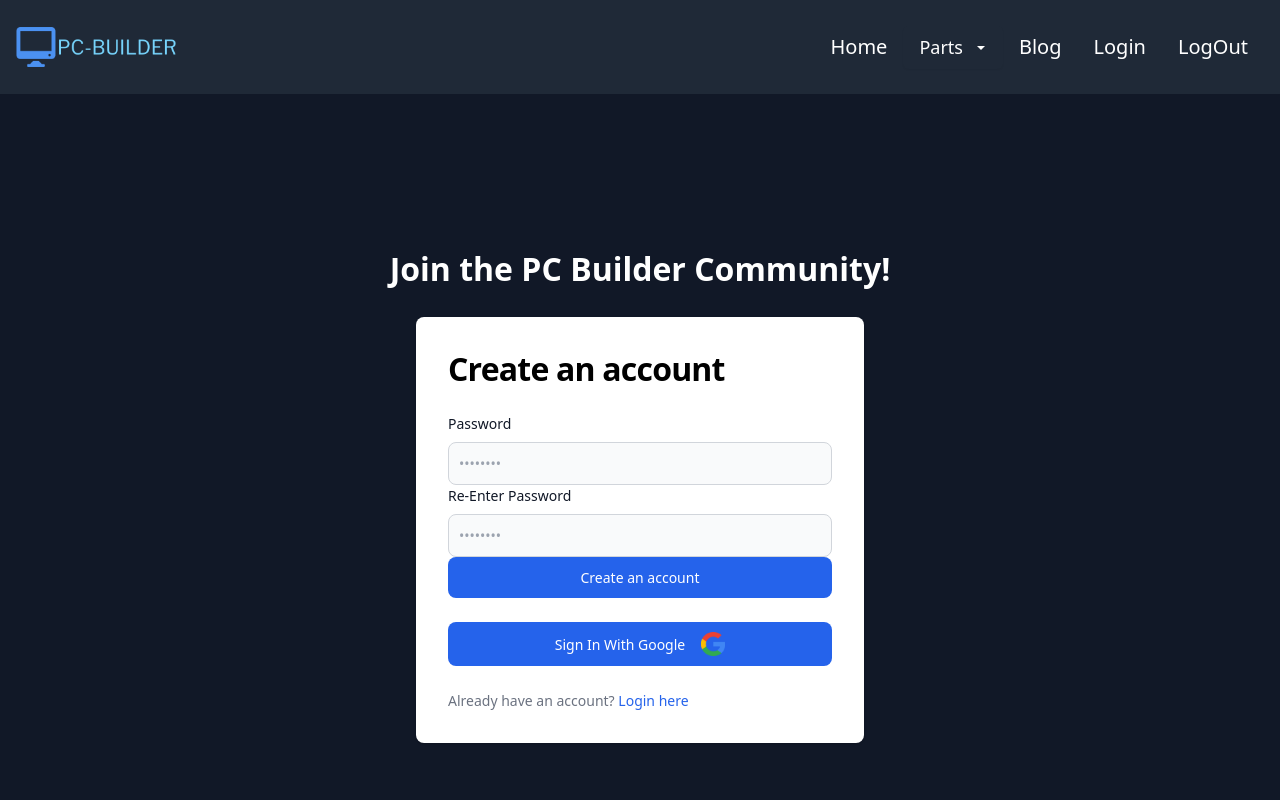
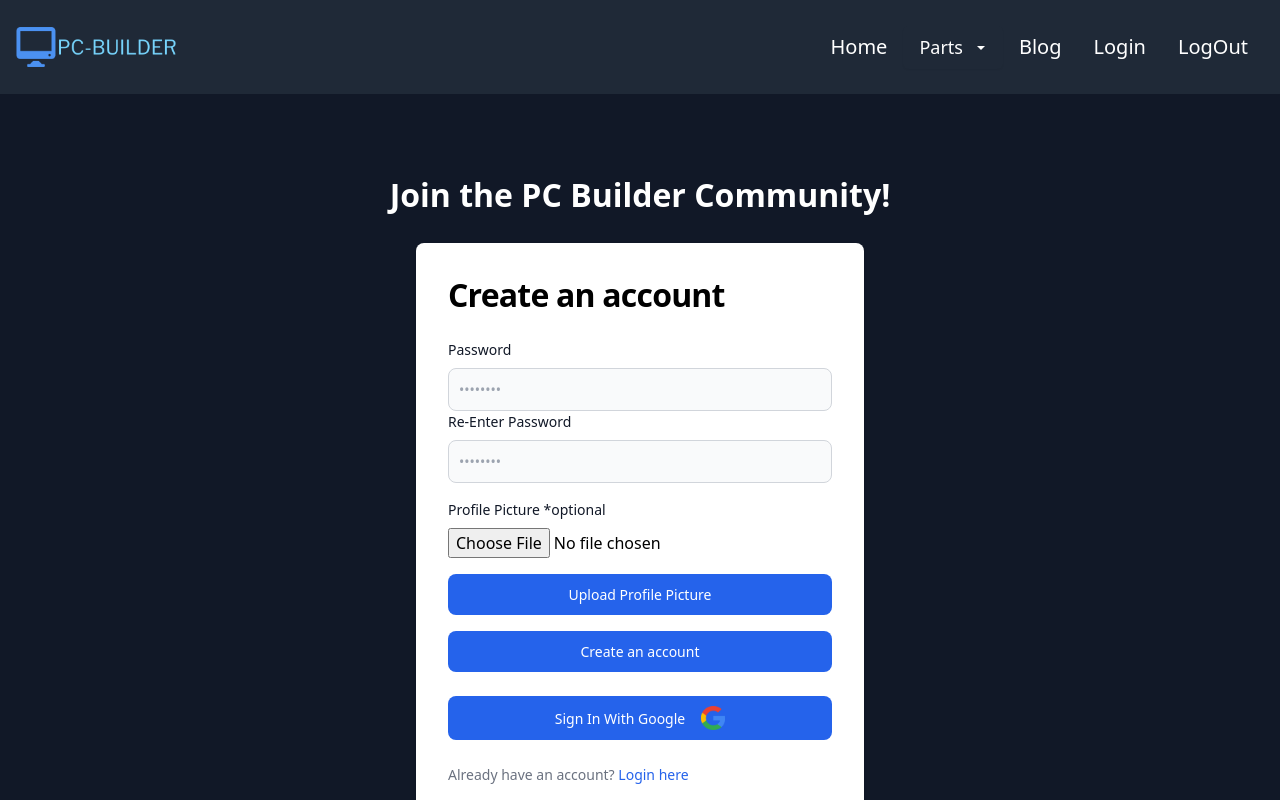
Before and after one commit to Noah8863/PC-Builder, a React (Create React App) app in the folder client/: page /SignUp in a window 1280 px wide. Both pictures are taken after typing "Sample", "Sample", "Sample" into the empty fields and a click on the button "Next". Shown: the top 800 px of the page. Built offline with nearby package versions, Linux system fonts and the light colour scheme.

Commit message:
successfully set up profile picture option for the accounts

```diff
--- a/client/src/components/signup/signup.jsx
+++ b/client/src/components/signup/signup.jsx
@@ -1,6 +1,12 @@
 import React, { useState } from "react";
-import { auth, googleProvider, gitHubProvider } from "../../config/firebase";
+import {
+  auth,
+  googleProvider,
+  gitHubProvider,
+  storage,
+} from "../../config/firebase";
 import { createUserWithEmailAndPassword, signInWithPopup } from "firebase/auth";
+import { ref, uploadBytes } from "firebase/storage";
 import { useNavigate } from "react-router-dom";
 import Alert from "../Alerts/alert.jsx";
 
@@ -8,12 +14,18 @@ import googleIcon from "../../images/googleIcon.png";
 import GitHubIcon from "../../images/GitHubIcon.png";
 
 function SignUp() {
+  //navigate to another page after login successful
   const navigate = useNavigate();
+
+  //New account data
   const [firstName, setFirstName] = useState("");
   const [lastName, setLastName] = useState("");
   const [email, setEmail] = useState("");
   const [password, setPassword] = useState("");
   const [reEnterPassword, setEnterPassword] = useState("");
+  const [fileUpload, setFileUpload] = useState(null);
+
+  //Alert and next questions states
   const [showAlert, setShowAlert] = useState(false);
   const [showAdditionalQuestions, setShowAdditionalQuestions] = useState(false);
 
@@ -47,9 +59,25 @@ function SignUp() {
     }
   };
 
+  //If all input fields are true, show next quetions
   const handleNext = () => {
     if (firstName && lastName && email) {
       setShowAdditionalQuestions(true);
+    }
+  };
+
+  const areFieldsFilled = () => {
+    return firstName && lastName && email && password;
+  };
+
+  //Upload profile image logic to firebase
+  const uploadFile = async () => {
+    if (!fileUpload) return;
+    const filesFolderRef = ref(storage, `projectFiles/${fileUpload.name}`);
+    try {
+      await uploadBytes(filesFolderRef, fileUpload);
+    } catch (err) {
+      console.error(err);
     }
   };
 
@@ -146,9 +174,9 @@ function SignUp() {
                       <input
                         value={password}
                         onChange={(e) => setPassword(e.target.value)}
+                        type="password"
                         placeholder="••••••••"
                         className="bg-gray-50 border border-gray-300 text-gray-900 sm:text-sm rounded-lg focus:ring-primary-600 focus:border-primary-600 block w-full p-2.5 dark:bg-gray-700 dark:border-gray-600 dark:placeholder-gray-400  dark:focus:ring-blue-500 dark:focus:border-blue-500"
-
                       />
                     </div>
                     <div>
@@ -160,13 +188,33 @@ function SignUp() {
                         Re-Enter Password
                       </label>
                       <input
-                        value={reEnterPassword}
-                        onChange={(e) => setPassword(e.target.value)}
+
+                        type="password"
                         placeholder="••••••••"
                         className="bg-gray-50 border border-gray-300 text-gray-900 sm:text-sm rounded-lg focus:ring-primary-600 focus:border-primary-600 block w-full p-2.5 dark:bg-gray-700 dark:border-gray-600 dark:placeholder-gray-400  dark:focus:ring-blue-500 dark:focus:border-blue-500"
                       />
                     </div>
 
+                    {/* Upload profile picture to firebase */}
+                    <div className="mt-4 mb-4">
+                    <label
+                        htmlFor="reEnterPassword"
+                        className="block mb-2 text-sm font-medium text-gray-900 dark:text-white"
+                        required=""
+                      >
+                        Profile Picture *optional
+                      </label>
+                      <input
+                        type="file"
+                        onChange={(e) => setFileUpload(e.target.files[0])}
+                      />
+                      <button
+                        className="w-full mt-4 text-white bg-primary-600 hover:bg-primary-700 focus:ring-4 focus:outline-none focus:ring-primary-300 font-medium rounded-lg text-sm px-5 py-2.5 text-center dark:bg-primary-600 dark:hover:bg-primary-700 dark:focus:ring-primary-800"
+                        onClick={uploadFile}
+                      >
+                        Upload Profile Picture
+                      </button>
+                    </div>
                   </div>
                 )}
 
@@ -175,6 +223,7 @@ function SignUp() {
                     type="submit"
                     onClick={signIn}
                     className="w-full text-white bg-primary-600 hover:bg-primary-700 focus:ring-4 focus:outline-none focus:ring-primary-300 font-medium rounded-lg text-sm px-5 py-2.5 text-center dark:bg-primary-600 dark:hover:bg-primary-700 dark:focus:ring-primary-800"
+                    disabled={!areFieldsFilled()}
                   >
                     Create an account
                   </button>
```
